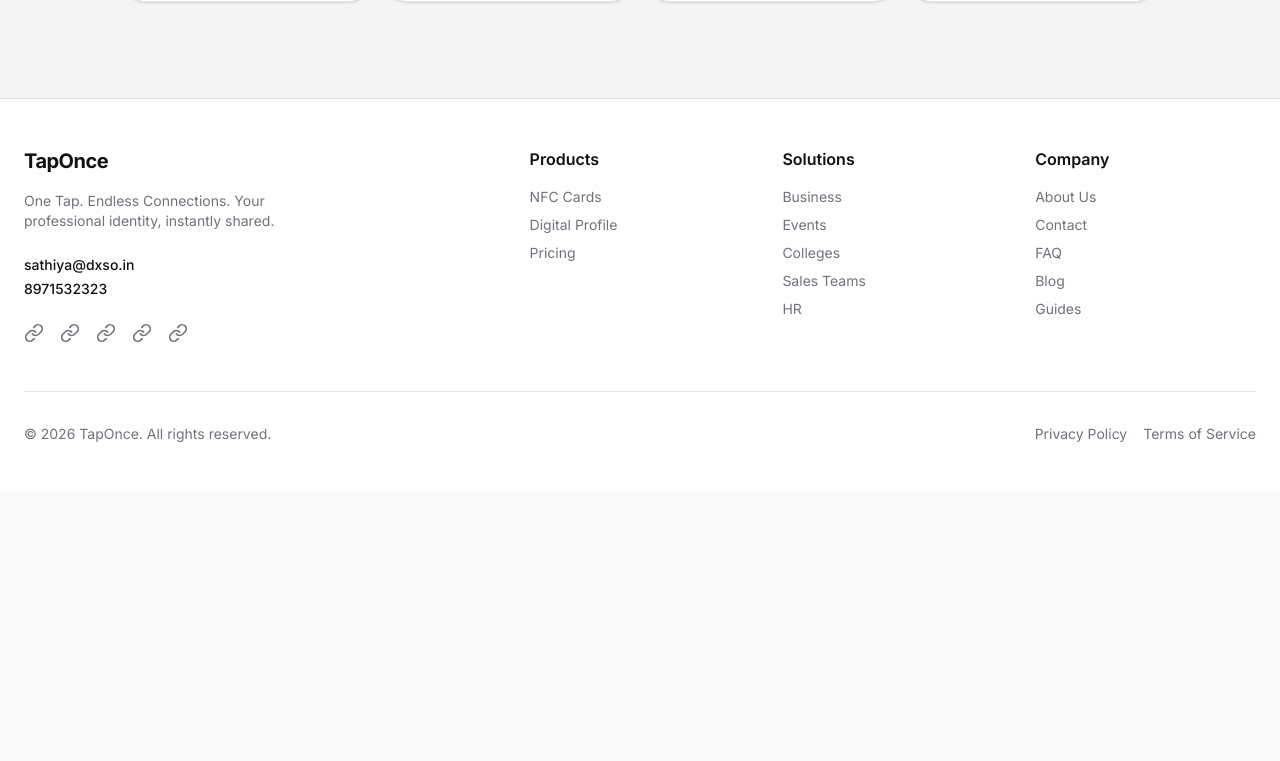
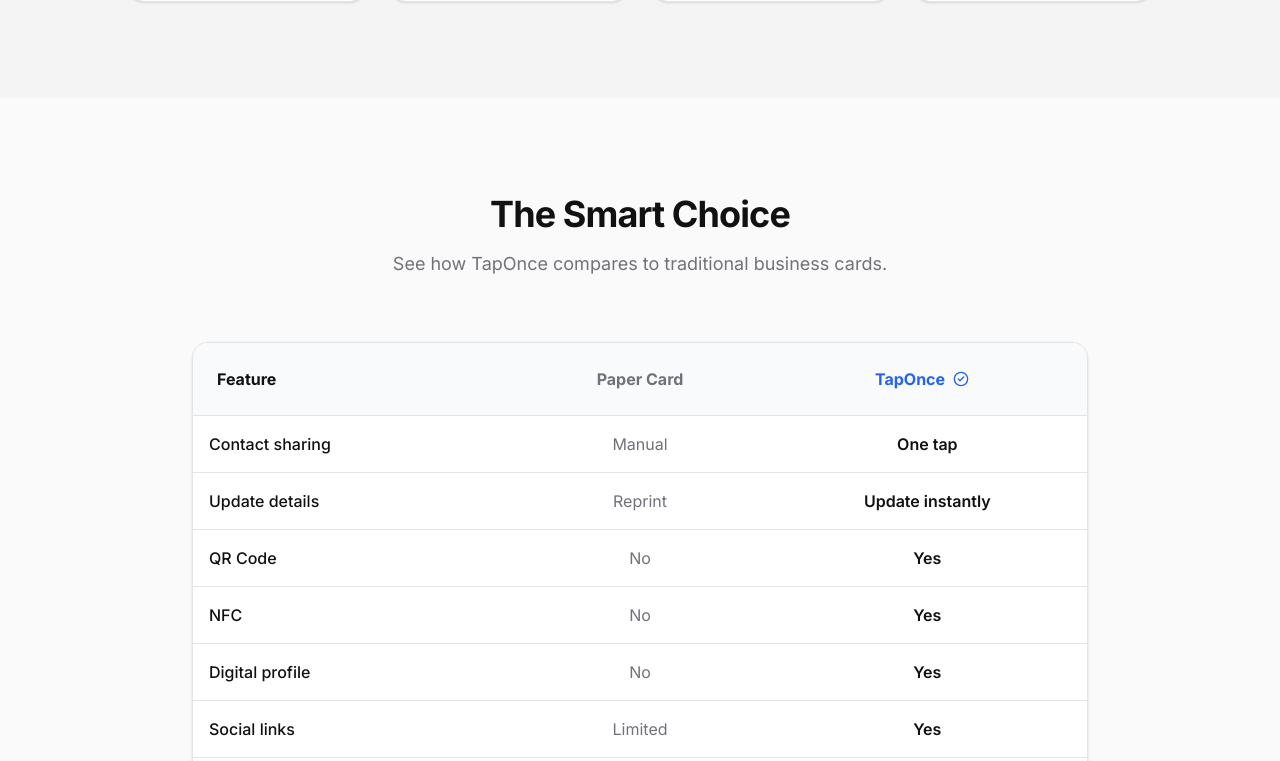
Before and after one commit to dxsosoft/taponcewebsite, a Next.js app: page /how-it-works in a window 1280 px wide. Shown: the part 579-1340 px from the top of the page. Before the commit the page ends 1071 px from the top, so only its background shows below. Built offline with nearby package versions, Linux system fonts and the light colour scheme.

Commit message:
7th commit

```diff
--- a/src/app/how-it-works/page.tsx
+++ b/src/app/how-it-works/page.tsx
@@ -1,6 +1,7 @@
 import { Navbar } from "@/components/layout/navbar"
 import { Footer } from "@/components/layout/footer"
 import { Section } from "@/components/ui/section"
+import { CheckCircle2 } from "lucide-react"
 
 export default function HowItWorksPage() {
   return (
@@ -38,6 +39,39 @@
             </div>
           </div>
         </Section>
+
+        {/* Paper vs. TapOnce Comparison Table */}
+        <Section className="py-24">
+          <div className="text-center mb-16">
+            <h2 className="text-3xl md:text-4xl font-bold tracking-tight mb-4">The Smart Choice</h2>
+            <p className="text-lg text-muted max-w-2xl mx-auto">See how TapOnce compares to traditional business cards.</p>
+          </div>
+          <div className="max-w-4xl mx-auto bg-surface rounded-2xl shadow-sm border border-border overflow-hidden">
+            <div className="grid grid-cols-3 bg-gray-50 p-6 border-b border-border font-bold">
+              <div>Feature</div>
+              <div className="text-center text-muted">Paper Card</div>
+              <div className="text-center text-accent flex items-center justify-center gap-2">TapOnce <CheckCircle2 className="h-4 w-4" /></div>
+            </div>
+            {[
+              { f: "Contact sharing", p: "Manual", t: "One tap" },
+              { f: "Update details", p: "Reprint", t: "Update instantly" },
+              { f: "QR Code", p: "No", t: "Yes" },
+              { f: "NFC", p: "No", t: "Yes" },
+              { f: "Digital profile", p: "No", t: "Yes" },
+              { f: "Social links", p: "Limited", t: "Yes" },
+              { f: "Portfolio", p: "No", t: "Yes" },
+              { f: "Lead capture", p: "No", t: "Yes" },
+              { f: "Analytics", p: "No", t: "Yes" },
+              { f: "App required", p: "No", t: "No" },
+            ].map((row, i) => (
+              <div key={i} className="grid grid-cols-3 p-4 border-b border-border last:border-0 hover:bg-gray-50 transition-colors">
+                <div className="font-medium">{row.f}</div>
+                <div className="text-center text-muted">{row.p}</div>
+                <div className="text-center font-semibold text-primary">{row.t}</div>
+              </div>
+            ))}
+          </div>
+        </Section>
       </main>
       <Footer />
     </>
```
